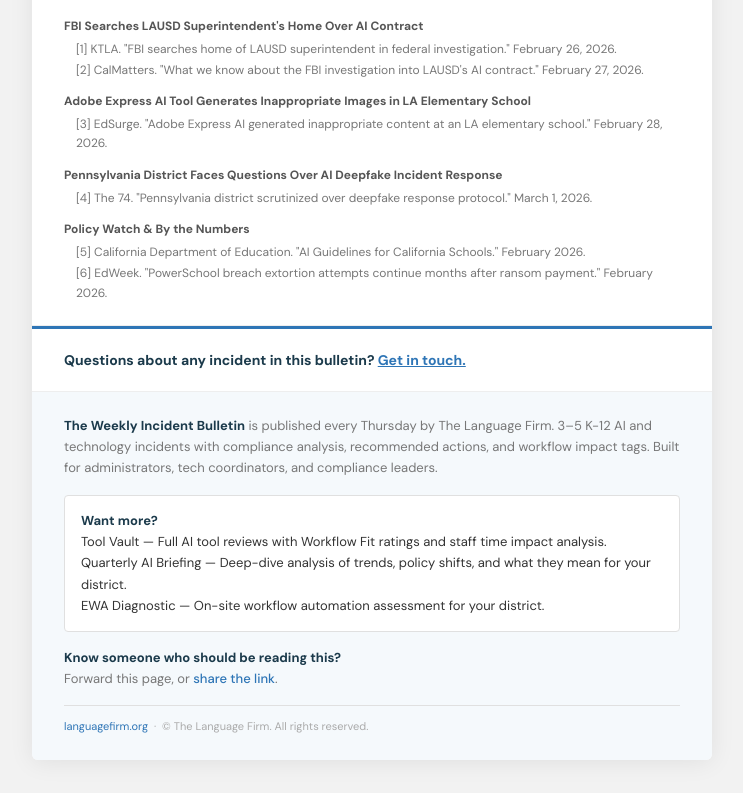
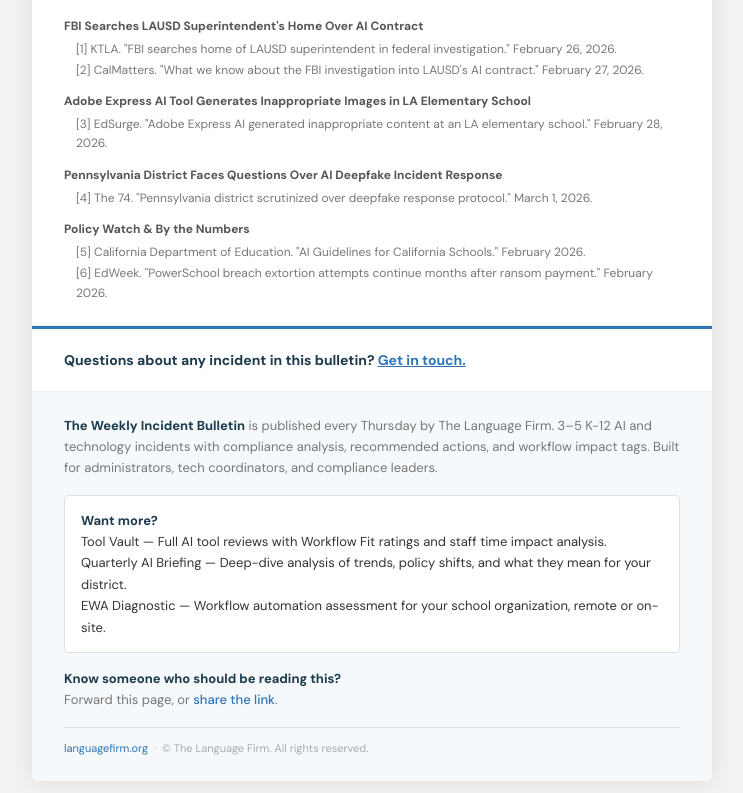
Before and after one commit to TLF-deck/bulletin, a plain HTML site: page index.html in a window 1280 px wide. Shown: the part 3634-4427 px from the top of the page, without its empty margins (268-1011 px from the left). Drawn offline with Linux system fonts and the light colour scheme.

Commit message:
Revise EWA Diagnostic description in footer
Updated the description of the EWA Diagnostic service to clarify its applicability.

```diff
--- a/index.html
+++ b/index.html
@@ -581,7 +581,7 @@
       <strong>Want more?</strong><br>
       Tool Vault — Full AI tool reviews with Workflow Fit ratings and staff time impact analysis.<br>
       Quarterly AI Briefing — Deep-dive analysis of trends, policy shifts, and what they mean for your district.<br>
-      EWA Diagnostic — On-site workflow automation assessment for your district.
+      EWA Diagnostic — Workflow automation assessment for your school organization, remote or on-site.
     </div>
     <div class="footer-share">
       <strong style="color: #1B3A4B;">Know someone who should be reading this?</strong><br>
```
